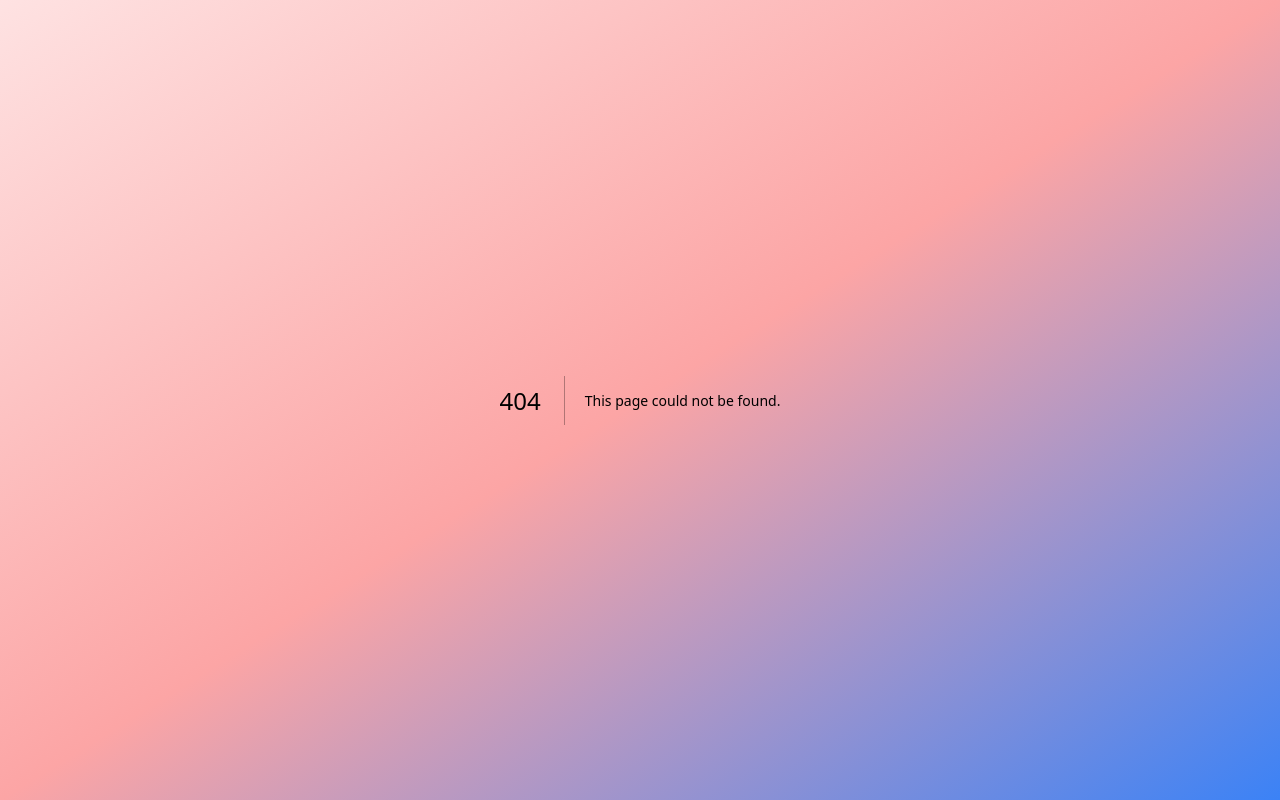
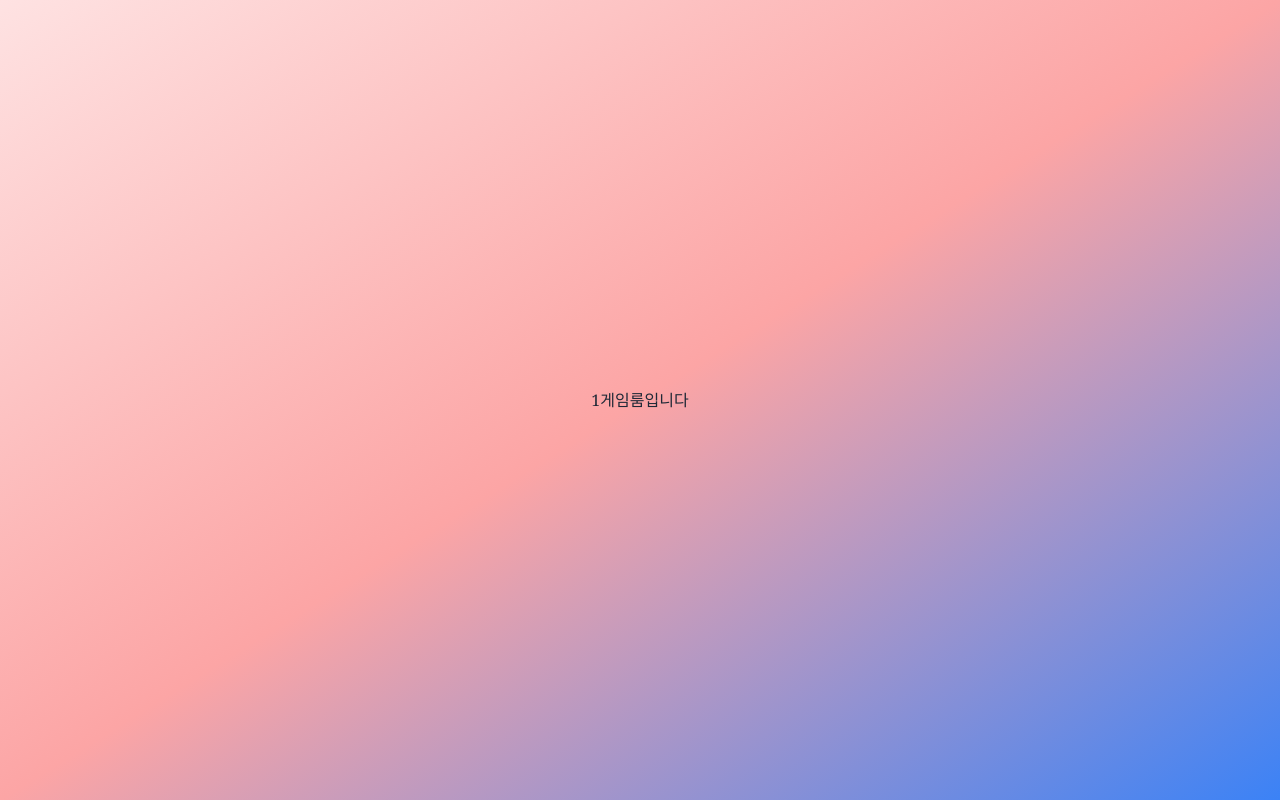
Before and after one commit to momoco-git/yeargame-FE, a Next.js app: page /gameroom/1 in a window 1280 px wide. Before the commit this address had no page. Built offline with nearby package versions, Linux system fonts and the light colour scheme.

Commit message:
gameroom socket

```diff
--- a/package.json
+++ b/package.json
@@ -19,7 +19,9 @@
     "react": "18.2.0",
     "react-dom": "18.2.0",
     "react-items-carousel": "^2.8.0",
+    "react-responsive": "^9.0.2",
     "socket.io-client": "^4.5.4",
+    "styled-components": "^5.3.6",
     "sweetalert2": "^11.6.16",
     "tailwindcss": "^3.2.4"
   },
--- /dev/null
+++ b/pages/gameroom/[id].tsx
@@ -0,0 +1,26 @@
+import { useRouter } from 'next/router';
+import { useMediaQuery } from 'react-responsive';
+
+function GameRoom() {
+  const router = useRouter();
+  const gameMode = router.query.id;
+  const Desktop: boolean = useMediaQuery({ minWidth: 920 });
+  const Mobile: boolean = useMediaQuery({ maxWidth: 919 });
+
+  return (
+    <>
+      {Desktop ? (
+        <div className="flex flex-col justify-center items-center w-full h-full">
+          <p>{gameMode}게임룸입니다</p>{' '}
+        </div>
+      ) : (
+        <div className="flex flex-col justify-center items-center w-full h-full">
+          <p>{gameMode}게임룸입니다</p>
+          <button type="button" className="btn bg-primary w-1/2 h-1/5"></button>
+        </div>
+      )}
+    </>
+  );
+}
+
+export default GameRoom;
--- a/pages/waitroom.tsx
+++ b/pages/waitroom.tsx
@@ -1,9 +1,22 @@
-import React, { useState } from 'react';
+import React, { useMemo, useState } from 'react';
 import ItemsCarousel from 'react-items-carousel';
+import IO from '@utils/socket';
+import { useRouter } from 'next/router';
 
 const WaitRoom = () => {
+  const router = useRouter();
+  const socket = useMemo(() => {
+    return IO();
+  }, []);
   const [activeItemIndex, setActiveItemIndex] = useState(0);
   const chevronWidth = 40;
+  const ToGame = (e: any) => {
+    socket.emit('game_in', e.target.id);
+  };
+  socket.on('game_ready', (data) => {
+    console.log('받음', data);
+    router.push(`gameroom/${data}`);
+  });
   return (
     <>
       <div className="flex w-full h-1/3 justify-center items-center ">
@@ -13,16 +26,23 @@ const WaitRoom = () => {
         <ItemsCarousel
           requestToChangeActive={setActiveItemIndex}
           activeItemIndex={activeItemIndex}
-          numberOfCards={2}
+          numberOfCards={3}
           gutter={20}
-          leftChevron={<button>{'<'}</button>}
+          leftChevron={<button type="button">{'<'}</button>}
           rightChevron={<button>{'>'}</button>}
           outsideChevron
           chevronWidth={chevronWidth}>
-          <div style={{ height: 200, background: '#EEE' }}>First card</div>
-          <div style={{ height: 200, background: '#EEE' }}>Second card</div>
-          <div style={{ height: 200, background: '#EEE' }}>Third card</div>
-          <div style={{ height: 200, background: '#EEE' }}>Fourth card</div>
+          <div
+            id="초성게임"
+            onClick={(e) => {
+              ToGame(e);
+            }}
+            style={{ height: 300, background: '#EEE' }}>
+            First card
+          </div>
+          <div style={{ height: 300, background: '#EEE' }}>Second card</div>
+          <div style={{ height: 300, background: '#EEE' }}>Third card</div>
+          <div style={{ height: 300, background: '#EEE' }}>Fourth card</div>
         </ItemsCarousel>
       </div>
     </>
--- a/styles/GlobalStyles.ts
+++ b/styles/GlobalStyles.ts
@@ -25,6 +25,7 @@ const GlobalStyle = createGlobalStyle`
   	font-size: 100%;
   	font: inherit;
   	vertical-align: baseline;
+    font-family: Georgia, 'Times New Roman', Times, serif;
   }
   /* HTML5 display-role reset for older browsers */
   article, aside, details, figcaption, figure,
--- a/tailwind.config.js
+++ b/tailwind.config.js
@@ -1,48 +1,38 @@
 /* eslint-disable */
 module.exports = {
   content: ['./pages/**/*.{js,jsx,ts,tsx}', './components/**/*.{js,jsx,ts,tsx}'],
-  // theme: {
-  //     keyframes: {
-  //       loading_spin: {
-  //         '0%': {
-  //           transform: 'rotate(0deg)',
-  //         },
-  //         '50%': {
-  //           transform: 'rotate(180deg)',
-  //         },
-  //         '100%': {
-  //           transform: 'rotate(360deg)',
-  //         },
-  //       },
-  //       modal_topdown: {
-  //         '0%': {
-  //           transform: 'translateY(-100%) rotate(10deg)',
-  //         },
-  //         '60%': {
-  //           transform: 'translateY(0) rotate(-5deg)',
-  //         },
-  //         '65%': {
-  //           transform: 'rotate(-8deg)',
-  //         },
-  //         '80%': {
-  //           transform: 'rotate(2deg)',
-  //         },
-  //         '100%': {
-  //           transform: 'translateY(0) rotate(0deg)',
-  //         },
-  //       },
-  //       menu_apper: {
-  //         '0%': { right: '-33.333333%' },
-  //         '100%': { right: 0 },
-  //       },
-  //     },
-  //     animation: {
-  //       modal_topdown: 'modal_topdown 1s ease-in',
-  //       loading_spin: 'loading_spin infinite linear',
-  //       menu_apper: 'menu_apper 0.3s ease-in-out',
-  //     },
-  //   },
-  // },
+  theme: {
+    keyframes: {
+      loading_spin: {
+        '0%': {
+          transform: 'rotate(0deg)',
+        },
+        '50%': {
+          transform: 'rotate(180deg)',
+        },
+        '100%': {
+          transform: 'rotate(360deg)',
+        },
+      },
+      sentAnswer: {
+        '0%': {
+          transform: 'rotate(-8deg)',
+        },
+        '100%': {
+          transform: 'rotate(2deg)',
+        },
+      },
+      menu_apper: {
+        '0%': { right: '-33.333333%' },
+        '100%': { right: 0 },
+      },
+    },
+    animation: {
+      modal_topdown: 'modal_topdown 1s ease-in',
+      loading_spin: 'loading_spin infinite linear',
+      menu_apper: 'menu_apper 0.3s ease-in-out',
+    },
+  },
 
   plugins: [require('daisyui')],
 };
```
Also changed, not shown: 2 other files (tests, documents, lock files or other folders).
